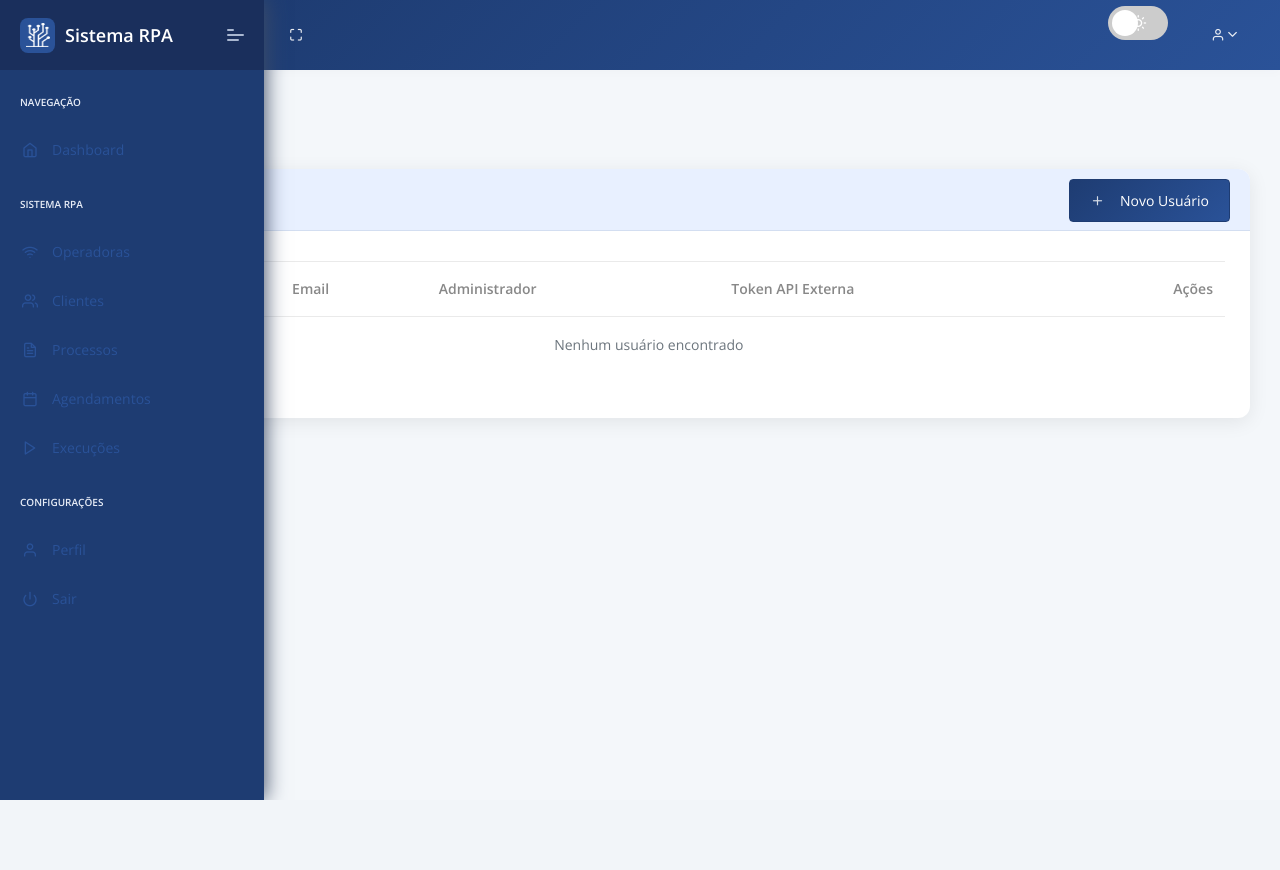
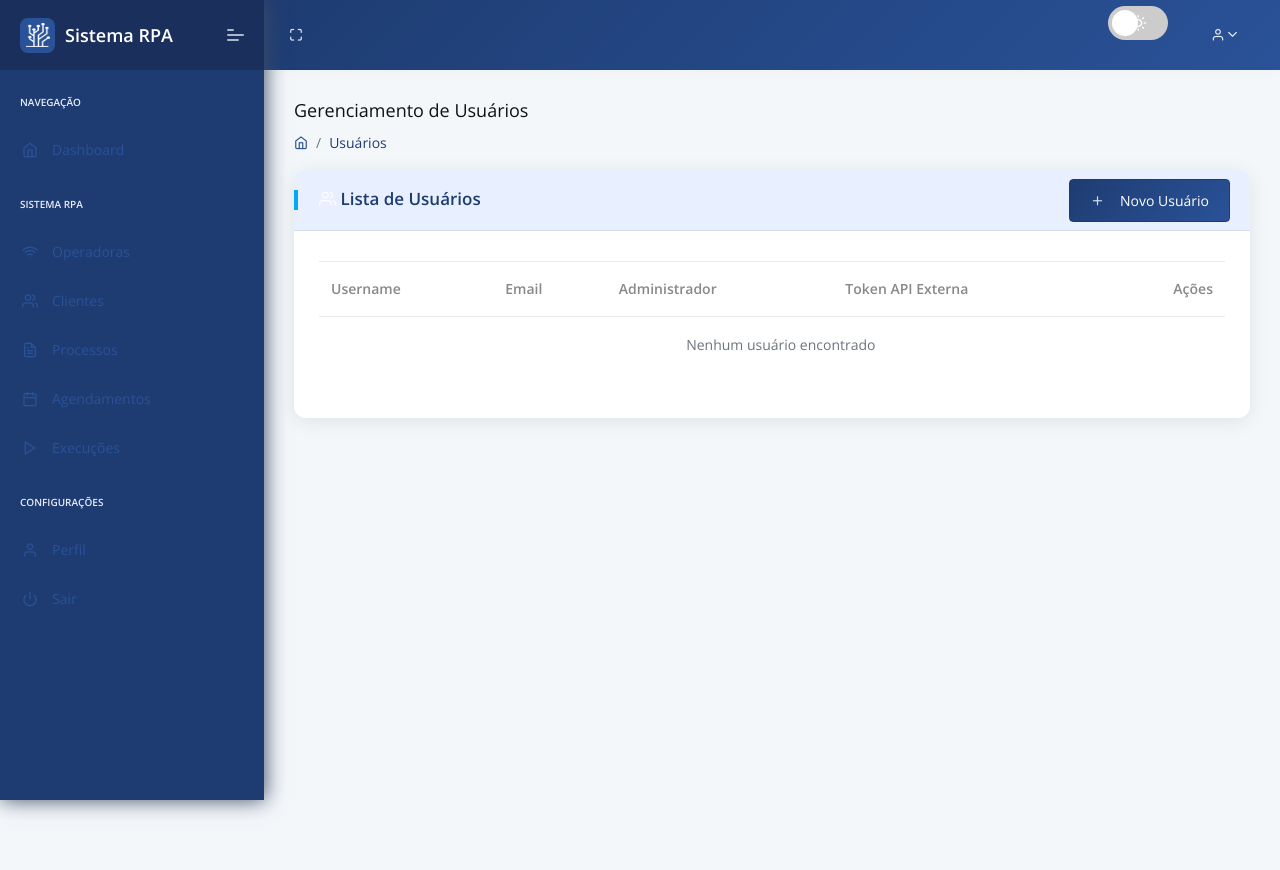
Before and after one commit to tiagopereiraramos/tirus-dash-flask, a Flask app: template apps/templates/usuarios/index.html in a window 1280 px wide. Before the commit the page ends 800 px from the top, so only its background shows below. Run offline with Flask 3, Linux system fonts and the light colour scheme; the template is opened without the code that fills it, so the values that code supplies are empty; parts of the project's set-up code (start-up, migrations or seed data) failed here and were passed over; some libraries are stand-ins or nearby versions.

Commit message:
Improve user menu display to ensure it respects the side menu
Update the `index.html` template for the user management section to correctly structure page elements, ensuring proper responsiveness and alignment with the side navigation bar.

Replit-Commit-Author: Agent
Replit-Commit-Session-Id: ff80d382-7aaf-4c9e-bd52-c4ef5c45dce3
Replit-Commit-Checkpoint-Type: full_checkpoint
Replit-Commit-Event-Id: dce644ad-70f6-4804-a472-74e51b79a96d
Replit-Commit-Screenshot-Url: https://storage.googleapis.com/screenshot-production-us-central1/1a2b82d6-df5c-482e-9891-b73624684c9a/ff80d382-7aaf-4c9e-bd52-c4ef5c45dce3/yYnEUGy

```diff
--- a/apps/templates/usuarios/index.html
+++ b/apps/templates/usuarios/index.html
@@ -3,7 +3,10 @@
 {% block title %} Usuários {% endblock %}
 
 {% block content %}
+
+<div class="pcoded-main-container">
     <div class="pcoded-content">
+        <!-- [ breadcrumb ] start -->
         <div class="page-header">
             <div class="page-block">
                 <div class="row align-items-center">
@@ -12,13 +15,20 @@
                             <h5 class="m-b-10">Gerenciamento de Usuários</h5>
                         </div>
                         <ul class="breadcrumb">
-                        <li class="breadcrumb-item"><a href="/index"><i class="feather icon-home"></i></a></li>
-                        <li class="breadcrumb-item"><a href="#!">Usuários</a></li>
-                    </ul>                </div>
+                            <li class="breadcrumb-item">
+                                <a href="{{ url_for('home_bp.index') }}">
+                                    <i class="feather icon-home"></i>
+                                </a>
+                            </li>
+                            <li class="breadcrumb-item active" aria-current="page">Usuários</li>
+                        </ul>
                     </div>
                 </div>
             </div>
+        </div>
+        <!-- [ breadcrumb ] end -->
 
+        <!-- [ Main Content ] start -->
         <div class="row">
         <div class="col-sm-12">
             <div class="card">
@@ -133,6 +143,7 @@
                 </div>
             </div>
         </div>
+        <!-- [ Main Content ] end -->
     </div>
 </div>
 
```
Lines whose indentation alone changed are shown as unchanged.
